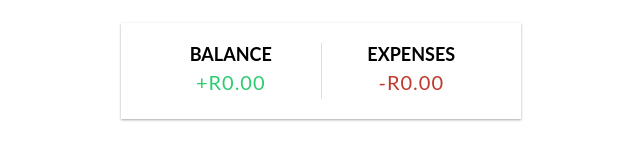
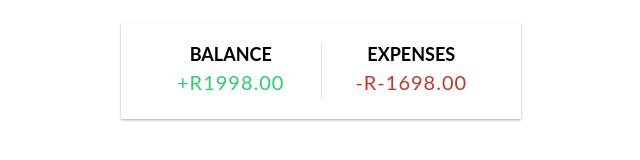
Before and after one commit to Luvuyotafeni/expense-tracker, a Vue app: page / in a window 1280 px wide. Shown: the part 148-308 px from the top of the page, without its empty margins (319-959 px from the left). Built offline with nearby package versions, Linux system fonts and the light colour scheme; a web font is replaced by a local one.

Commit message:
displayed the income and expenses

```diff
--- a/src/App.vue
+++ b/src/App.vue
@@ -2,7 +2,7 @@
 <Header />
 <div class="container">
  <Balance :total="total"/>
- <BalanceExpenses/>
+ <BalanceExpenses :income="income" :expense="expense"/>
  <TranscationHistory :transactions="transactions"/>
  <AddTransaction/>
 </div>
@@ -28,4 +28,24 @@ const total = computed(() => {
         return acc + transaction.amount;
     }, 0);
 });
+
+//getting an income
+
+const income = computed(() => {
+    return transactions.value
+    .filter((transaction) => transaction.amount > 0)
+    .reduce((acc, transaction) => {
+        return acc + transaction.amount;
+    }, 0).toFixed(2);
+})
+
+//getting the expense
+
+const expense = computed(() => {
+    return transactions.value
+    .filter((transaction) => transaction.amount < 0)
+    .reduce((acc, transaction) => {
+        return acc + transaction.amount;
+    }, 0).toFixed(2);
+})
 </script>
--- a/src/components/BalanceExpenses.vue
+++ b/src/components/BalanceExpenses.vue
@@ -2,11 +2,27 @@
     <div class="inc-exp-container">
         <div>
             <h4>Balance</h4>
-            <p id="money-plus" class="money plus">+R0.00</p>
+            <p id="money-plus" class="money plus">+R{{income}}</p>
         </div>
         <div>
             <h4>Expenses</h4>
-            <p id="money-minus" class="money minus">-R0.00</p>
+            <p id="money-minus" class="money minus">-R{{expense}}</p>
         </div>
     </div>
 </template>
+
+
+<script setup>
+import { defineProps } from 'vue';
+
+const props = defineProps({
+    income:{
+        type: Number,
+        required: true,
+    },
+    expense:{
+        type:Number,
+        required:true,
+    }
+})
+</script>
```
